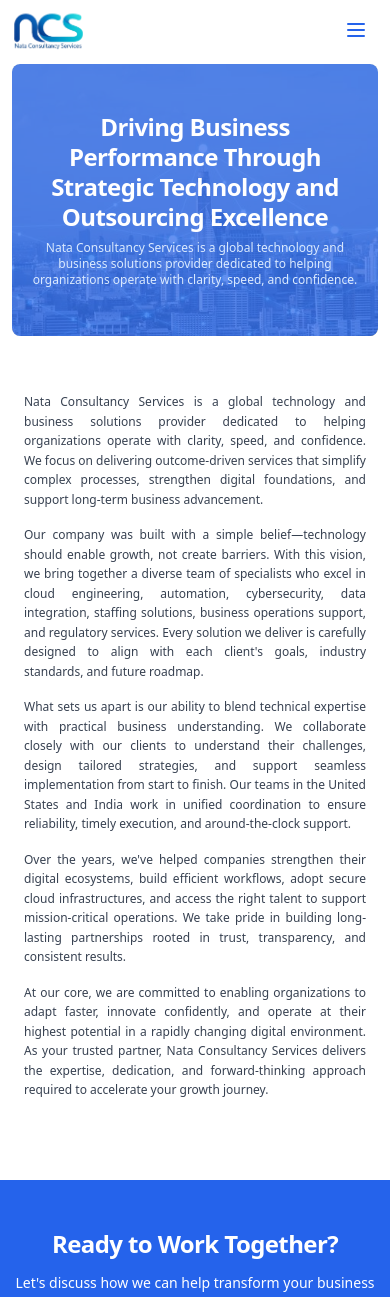
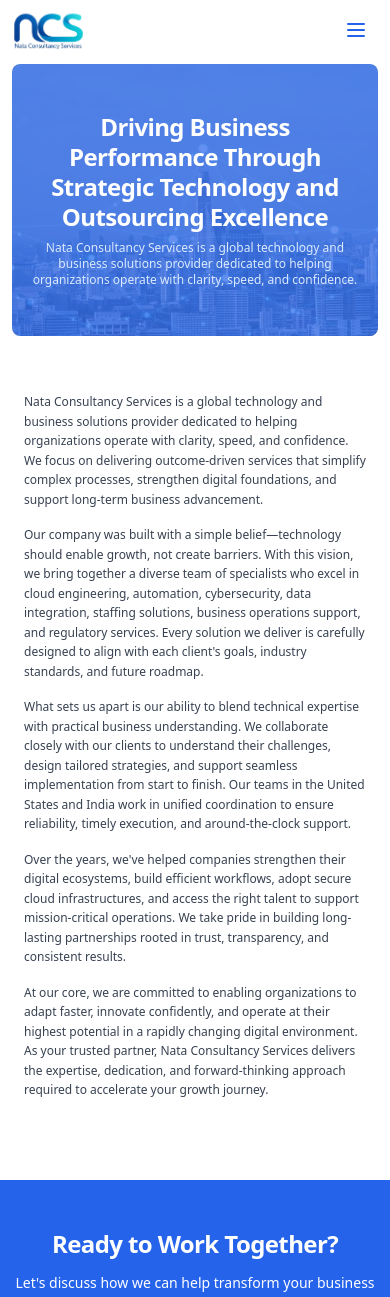
Before and after one commit to servicesnata-cell/natasite, a React (Vite) app: page /about in a window 390 px wide. Shown: the top 1297 px of the page. Built offline with nearby package versions, Linux system fonts and the light colour scheme.

Commit message:
asdwwwq0012

```diff
--- a/src/pages/About.tsx
+++ b/src/pages/About.tsx
@@ -23,23 +23,23 @@ export default function About() {
       <section className="py-8 sm:py-12 md:py-16 lg:py-8">
         <div className="max-w-4xl mx-auto px-3 sm:px-4 md:px-6">
           <div className="space-y-4 sm:space-y-6 md:space-y-8 text-gray-700">
-              <p className="text-xs sm:text-sm md:text-base lg:text-xl leading-relaxed text-justify">
+              <p className="text-xs sm:text-sm md:text-base lg:text-xl leading-relaxed text-left sm:text-justify">
                 Nata Consultancy Services is a global technology and business solutions provider dedicated to helping organizations operate with clarity, speed, and confidence. We focus on delivering outcome-driven services that simplify complex processes, strengthen digital foundations, and support long-term business advancement.
               </p>
 
-              <p className="text-xs sm:text-sm md:text-base lg:text-xl leading-relaxed text-justify">
+              <p className="text-xs sm:text-sm md:text-base lg:text-xl leading-relaxed text-left sm:text-justify">
                 Our company was built with a simple belief—technology should enable growth, not create barriers. With this vision, we bring together a diverse team of specialists who excel in cloud engineering, automation, cybersecurity, data integration, staffing solutions, business operations support, and regulatory services. Every solution we deliver is carefully designed to align with each client's goals, industry standards, and future roadmap.
               </p>
 
-              <p className="text-xs sm:text-sm md:text-base lg:text-xl leading-relaxed text-justify">
+              <p className="text-xs sm:text-sm md:text-base lg:text-xl leading-relaxed text-left sm:text-justify">
                 What sets us apart is our ability to blend technical expertise with practical business understanding. We collaborate closely with our clients to understand their challenges, design tailored strategies, and support seamless implementation from start to finish. Our teams in the United States and India work in unified coordination to ensure reliability, timely execution, and around-the-clock support.
               </p>
 
-              <p className="text-xs sm:text-sm md:text-base lg:text-xl leading-relaxed text-justify">
+              <p className="text-xs sm:text-sm md:text-base lg:text-xl leading-relaxed text-left sm:text-justify">
                 Over the years, we've helped companies strengthen their digital ecosystems, build efficient workflows, adopt secure cloud infrastructures, and access the right talent to support mission-critical operations. We take pride in building long-lasting partnerships rooted in trust, transparency, and consistent results.
               </p>
 
-              <p className="text-xs sm:text-sm md:text-base lg:text-xl leading-relaxed text-justify">
+              <p className="text-xs sm:text-sm md:text-base lg:text-xl leading-relaxed text-left sm:text-justify">
                 At our core, we are committed to enabling organizations to adapt faster, innovate confidently, and operate at their highest potential in a rapidly changing digital environment. As your trusted partner, Nata Consultancy Services delivers the expertise, dedication, and forward-thinking approach required to accelerate your growth journey.
               </p>
           </div>
```
